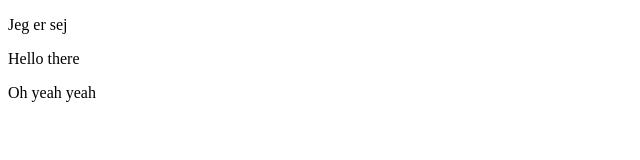
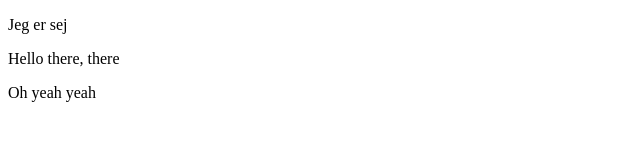
Before and after one commit to MohammadHHaj/Gruppe3, a plain HTML site: page index.html in a window 1280 px wide. Shown: the full height of the page, 0-640 px from the left. Drawn offline with Linux system fonts and the light colour scheme.

Commit message:
opgave løst

```diff
--- a/index.html
+++ b/index.html
@@ -7,7 +7,7 @@
   </head>
   <body>
     <div id="1 Mo"><p>Jeg er sej</p></div>
-    <div id="2 Mikkel"><p>Hello there</p></div>
+    <div id="2 Mikkel"><p>Hello there, there</p></div>
     <div id="3 Nikolaj">
         <p>Oh yeah yeah</p>
     </div>
```
